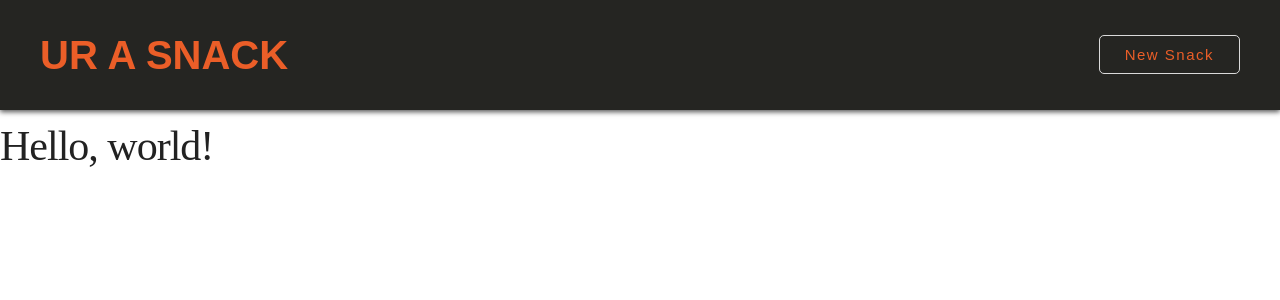
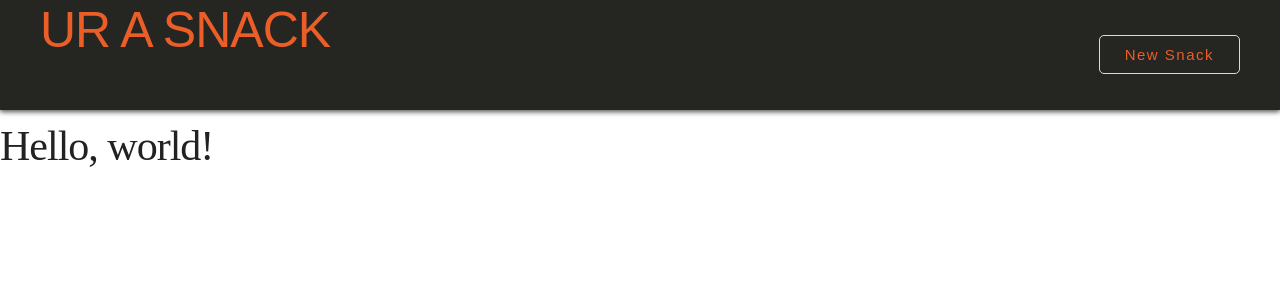
Before and after one commit to RohanPursuit/UR-A-Snack, a React (Create React App) app in the folder front-end/: page / in a window 1280 px wide. Shown: the top 300 px of the page. Built offline with nearby package versions, Linux system fonts and the light colour scheme.

Commit message:
add nav component with classname NavBar and h1 with app name

```diff
--- a/front-end/src/Components/Common/NavBar.js
+++ b/front-end/src/Components/Common/NavBar.js
@@ -3,9 +3,9 @@ import "../../Styles/NavBar.css"
 
 function NavBar() {
     return (
-        <div className="NavBar">
+        <nav className="NavBar">
             <Link to="/snacks" className="NavBar-Logo">
-            UR A SNACK
+            <h1>UR A SNACK</h1>
             </Link>
             <div className="New-Snack-container">
                 <Link to="/snacks/new" className="New-Snack-button">
@@ -13,7 +13,7 @@ function NavBar() {
                 </Link>
             </div>
 
-        </div>
+        </nav>
     );
 }
 
```
